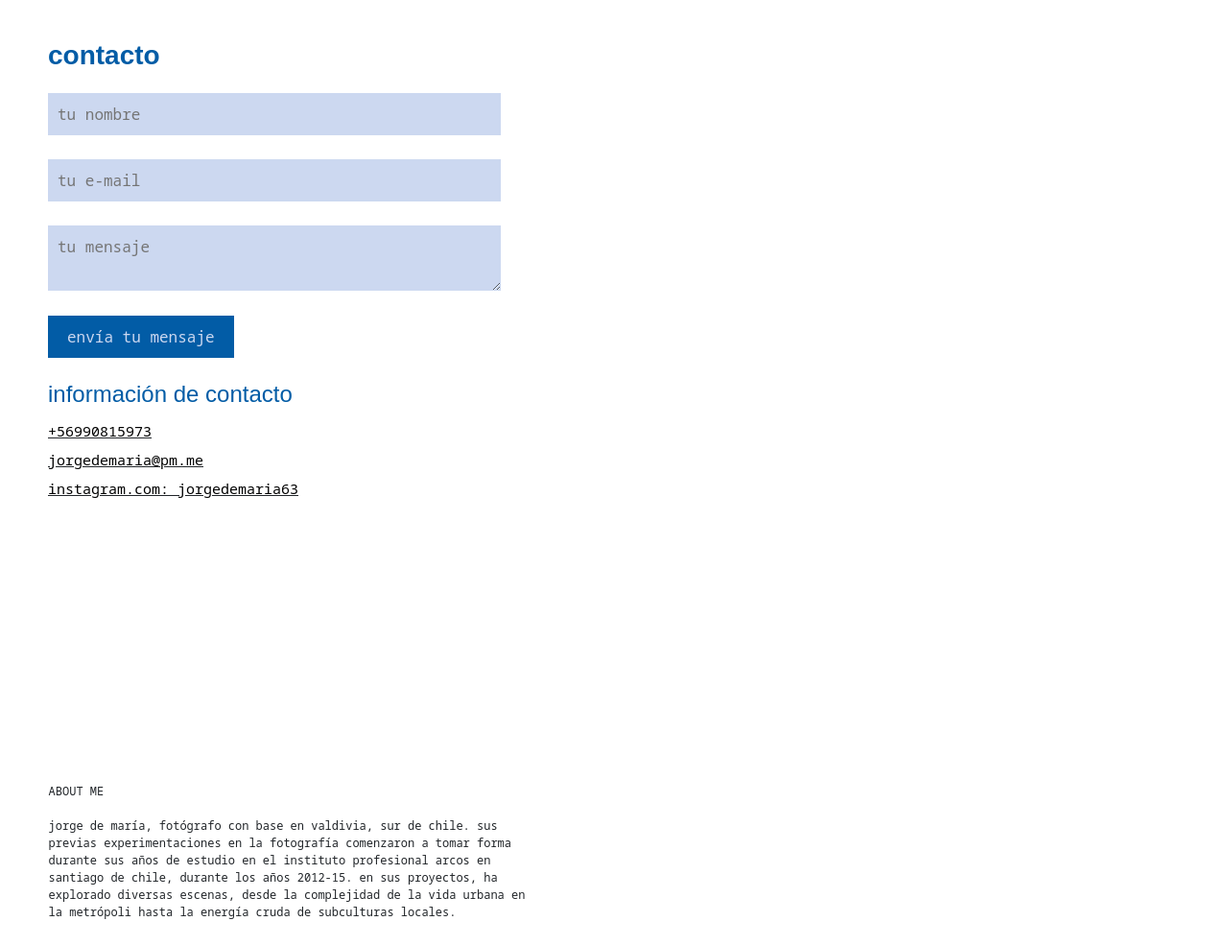
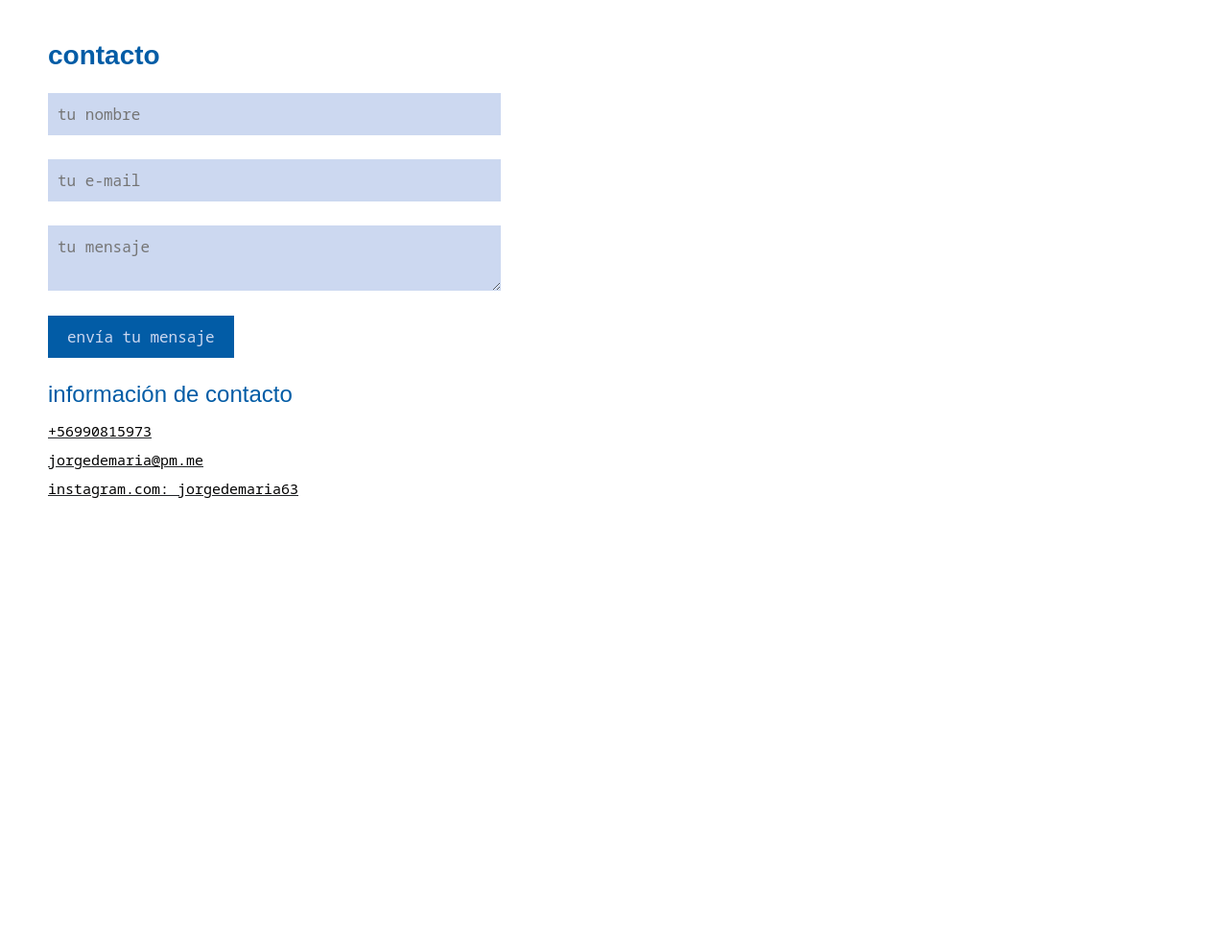
Before and after one commit to jorgedemaria/consolidacion_m2, a plain HTML site: page contacto.html in a window 1280 px wide. Shown: the part 90-1075 px from the top of the page at 96% size. After the commit the page ends 881 px from the top, so only its background shows below. Drawn offline with nearby package versions, Linux system fonts and the light colour scheme.

Commit message:
final final final

```diff
--- a/contacto.html
+++ b/contacto.html
@@ -82,16 +82,7 @@
             </div>
         </div>
     </section>
-    <section class="about">
 
-        <div class="bio">
-            <p>ABOUT ME <br><br>
-                jorge de maría, fotógrafo con base en valdivia, sur de chile. sus previas experimentaciones en la fotografía comenzaron a tomar forma durante sus años de estudio en el instituto profesional arcos en santiago de chile, durante los años 2012-15. en sus proyectos, ha explorado diversas escenas, desde la complejidad de la vida urbana en la metrópoli hasta la energía cruda de subculturas locales.
-
- </p>
-        </div>
-
-    </section>
     <script src="https://cdn.jsdelivr.net/npm/bootstrap@5.3.3/dist/js/bootstrap.bundle.min.js"
         integrity="sha384-YvpcrYf0tY3lHB60NNkmXc5s9fDVZLESaAA55NDzOxhy9GkcIdslK1eN7N6jIeHz"
         crossorigin="anonymous"></script>
```
Also changed, not shown: refugio.html (+0 -1 lines).
